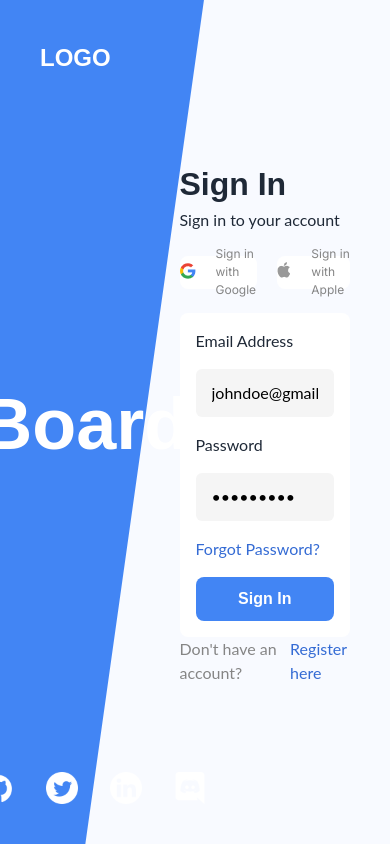
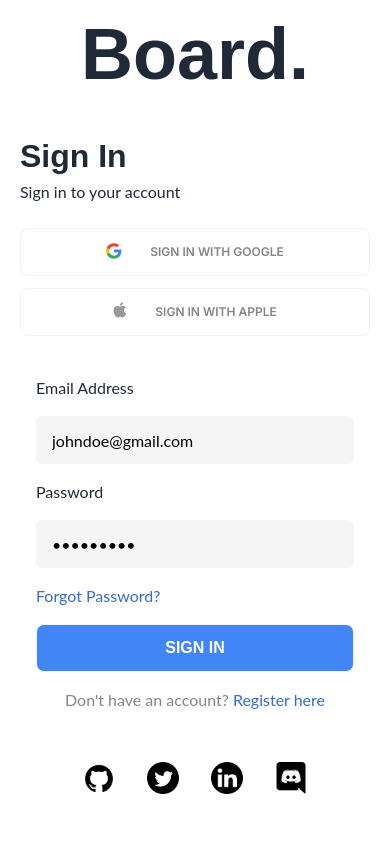
Before and after one commit to importlogic/openinapp-assignment, a Next.js app: page / in a window 390 px wide. Built offline with nearby package versions, Linux system fonts and the light colour scheme; no server answers.

Commit message:
signin page made responsive

```diff
--- a/app/components/ProfileCard.js
+++ b/app/components/ProfileCard.js
@@ -182,7 +182,7 @@ export default function ProfileCard() {
                                     </div>
                                     <div className='flex flex-row-reverse'>
                                         <button
-                                            className='btn rounded-xl bg-[#3E84F8] text-[14px] text-white'
+                                            className='btn rounded-xl hover:bg-[#3E84F8] bg-[#3E84F8] text-[14px] text-white'
                                             onClick={gotoSecondPage}
                                         >
                                             Next
@@ -225,7 +225,7 @@ export default function ProfileCard() {
                                     <div className='flex flex-row-reverse space-x-4 space-x-reverse'>
                                         <div>
                                             <button
-                                                className='btn rounded-xl bg-[#3E84F8] text-[14px] text-white'
+                                                className='btn rounded-xl hover:bg-[#3E84F8] bg-[#3E84F8] text-[14px] text-white'
                                                 onClick={submitProfileForm}
                                             >
                                                 Done
--- /dev/null
+++ b/app/components/SignInForm.js
@@ -0,0 +1,65 @@
+import Image from 'next/image';
+
+import google from '../../public/icons/google.png';
+import apple from '../../public/icons/apple.png';
+
+import { signIn } from 'next-auth/react';
+
+export default function SignInForm() {
+    function signInGoogle() {
+        signIn('google');
+    }
+
+    return (
+        <div className='flex grow justify-center lg:items-center'>
+            <div className='w-[350px] md:w-[386px] lg:w-[422px]'>
+                <p className='font-montserrat text-[32px] font-bold'>Sign In</p>
+                <p className='font-lato text-[16px]'>Sign in to your account</p>
+                <div className='mt-6 flex flex-col space-y-3 lg:flex-row lg:space-x-5 lg:space-y-0'>
+                    <div
+                        className='btn font-montserat flex grow cursor-pointer items-center justify-center space-x-5 rounded-lg bg-white text-[12px] text-[#858585]'
+                        onClick={signInGoogle}
+                    >
+                        <Image src={google} className='mb-0.5' alt='' />
+                        <p>Sign in with Google</p>
+                    </div>
+                    <div className='btn font-montserat flex grow cursor-pointer items-center justify-center space-x-5 rounded-lg bg-white text-[12px] text-[#858585]'>
+                        <Image src={apple} className='mb-1' alt='' />
+                        <p>Sign in with Apple</p>
+                    </div>
+                </div>
+                <form className='mt-6 items-center space-y-4 rounded-lg bg-white p-4'>
+                    <p className='font-lato text-[16px]'>Email Address</p>
+                    <input
+                        type='text'
+                        placeholder='Email'
+                        className='mt-2 h-[48px] w-full rounded-md bg-[#F5F5F5] px-4 py-2 font-lato text-[16px] text-black outline-black'
+                        defaultValue='johndoe@gmail.com'
+                    />
+                    <p className='font-lato text-[16px]'>Password</p>
+                    <input
+                        type='password'
+                        placeholder='Password'
+                        className='mt-2 h-[48px] w-full rounded-md bg-[#F5F5F5] px-4 py-2 font-lato text-[16px] text-black outline-black'
+                        defaultValue='123456789'
+                    />
+                    <p className='cursor-pointer font-lato text-[16px] text-[#346BD4]'>Forgot Password?</p>
+
+                    <button
+                        className='btn h-[44px] w-full rounded-lg bg-[#4285F4] font-montserrat text-[16px] font-bold text-white hover:bg-[#4285F4]'
+                        onClick={(event) => {
+                            event.preventDefault();
+                        }}
+                    >
+                        Sign In
+                    </button>
+                </form>
+
+                <div className='flex justify-center space-x-1 font-lato text-[16px]'>
+                    <p className='text-[#858585]'>Don&apos;t have an account?</p>
+                    <p className='cursor-pointer text-[#346BD4]'>Register here</p>
+                </div>
+            </div>
+        </div>
+    );
+}
--- a/app/page.js
+++ b/app/page.js
@@ -5,12 +5,11 @@ import github from '../public/icons/github.png';
 import twitter from '../public/icons/twitter.png';
 import linkedin from '../public/icons/linkedin.png';
 import discord from '../public/icons/discord.png';
-import google from '../public/icons/google.png';
-import apple from '../public/icons/apple.png';
 
-import { signIn } from 'next-auth/react';
 import { useSession } from 'next-auth/react';
 import { useRouter } from 'next/navigation';
+
+import SignInForm from './components/SignInForm';
 
 import { useEffect } from 'react';
 
@@ -19,22 +18,18 @@ export default function Singin() {
     const router = useRouter();
 
     useEffect(() => {
-        if(session && session.status === 'authenticated'){
+        if (session && session.status === 'authenticated') {
             router.push('/dashboard');
         }
     }, [session]);
 
-    function signInGoogle() {
-        signIn('google');
-    }
-
     return (
-        <div className='select-none'>
+        <div className='flex select-none'>
             <div
-                className='flex min-h-screen p-10'
+                className='hidden min-h-screen grow p-10 lg:flex'
                 style={{ background: 'linear-gradient(98deg, #4285F4 40%, #F8FAFF calc(40% + 1px))' }}
             >
-                <div className='flex w-[35%] flex-col'>
+                <div className='flex w-[30%] flex-col xl:w-[35%]'>
                     <div className='flex grow font-poppins text-[24px] font-bold text-white'>LOGO</div>
                     <div className='flex grow items-center justify-center font-montserrat text-[72px] font-bold text-white'>
                         Board.
@@ -47,50 +42,22 @@ export default function Singin() {
                     </div>
                 </div>
                 <div className='flex grow'></div>
-                <div className='flex w-[55%] items-center justify-center'>
-                    <div className='w-[422px]'>
-                        <p className='font-montserrat text-[32px] font-bold'>Sign In</p>
-                        <p className='font-lato text-[16px]'>Sign in to your account</p>
-                        <div className='mt-6 flex space-x-5'>
-                            <div
-                                className='font-montserat flex h-[33px] grow cursor-pointer items-center justify-center space-x-5 rounded-lg bg-white text-[12px] text-[#858585]'
-                                onClick={signInGoogle}
-                            >
-                                <Image src={google} className='mb-0.5' alt='' />
-                                <p>Sign in with Google</p>
-                            </div>
-                            <div className='font-montserat flex h-[33px] grow cursor-pointer items-center justify-center space-x-5 rounded-lg bg-white text-[12px] text-[#858585]'>
-                                <Image src={apple} className='mb-1' alt='' />
-                                <p>Sign in with Apple</p>
-                            </div>
-                        </div>
-                        <form className='mt-6 items-center space-y-4 rounded-lg bg-white p-4'>
-                            <p className='font-lato text-[16px]'>Email Address</p>
-                            <input
-                                type='text'
-                                placeholder='Email'
-                                className='mt-2 h-[48px] w-full rounded-md bg-[#F5F5F5] px-4 py-2 font-lato text-[16px] text-black'
-                                defaultValue='johndoe@gmail.com'
-                            />
-                            <p className='font-lato text-[16px]'>Password</p>
-                            <input
-                                type='password'
-                                placeholder='Password'
-                                className='mt-2 h-[48px] w-full rounded-md bg-[#F5F5F5] px-4 py-2 font-lato text-[16px] text-black'
-                                defaultValue='123456789'
-                            />
-                            <p className='cursor-pointer font-lato text-[16px] text-[#346BD4]'>Forgot Password?</p>
 
-                            <button className='h-[44px] w-full rounded-lg bg-[#4285F4] font-montserrat text-[16px] font-bold text-white'>
-                                Sign In
-                            </button>
-                        </form>
+                <div className='flex w-[55%] grow justify-center'>
+                    <SignInForm />
+                </div>
+            </div>
 
-                        <div className='flex justify-center space-x-1 font-lato text-[16px]'>
-                            <p className='text-[#858585]'>Don&apos;t have an account?</p>
-                            <p className='cursor-pointer text-[#346BD4]'>Register here</p>
-                        </div>
-                    </div>
+            <div className='flex min-h-screen grow flex-col lg:hidden'>
+                <div className='mb-6 flex items-center justify-center font-montserrat text-[72px] font-bold'>
+                    Board.
+                </div>
+                <SignInForm />
+                <div className='flex grow justify-center my-12 space-x-8'>
+                    <Image src={github} className='h-[32px] w-[32px] cursor-pointer' alt='' />
+                    <Image src={twitter} className='h-[32px] w-[32px] cursor-pointer' alt='' />
+                    <Image src={linkedin} className='h-[32px] w-[32px] cursor-pointer' alt='' />
+                    <Image src={discord} className='h-[32px] w-[32px] cursor-pointer' alt='' />
                 </div>
             </div>
         </div>
```
